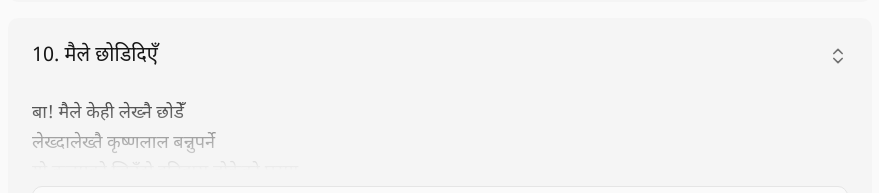
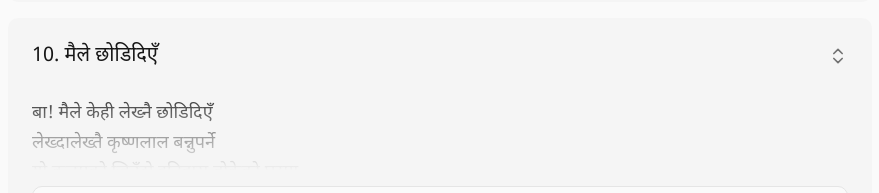
Before and after one commit to AkkalDhami/hello-world, a Next.js app: page /en in a window 1280 px wide. Shown: the part 3619-3812 px from the top of the page, without its empty margins (200-1079 px from the left). Built offline with nearby package versions, Linux system fonts and the light colour scheme.

Commit message:
feat: simplify ContactsInfo component usage in Footer; update animation properties in Heading and SubHeading components; refine poem content formatting

```diff
--- a/components/layouts/footer.tsx
+++ b/components/layouts/footer.tsx
@@ -87,7 +87,7 @@ export function Footer() {
           }}
           viewport={{ once: true }}
         >
-          <ContactsInfo className="grid items-center gap-4 text-muted-foreground sm:grid-cols-2" />
+          <ContactsInfo />
         </motion.div>
       </motion.div>
     </footer>
--- a/components/ui/heading.tsx
+++ b/components/ui/heading.tsx
@@ -21,11 +21,10 @@ export function Heading({
         opacity: 0,
         filter: "blur(10px)",
       }}
-      whileInView={{
+      animate={{
         opacity: 1,
         filter: "blur(0px)",
       }}
-      viewport={{ once: true }}
       transition={{
         duration: 0.3,
         ease: "easeInOut",
--- a/components/ui/sub-heading.tsx
+++ b/components/ui/sub-heading.tsx
@@ -21,18 +21,17 @@ export function SubHeading({
         y: 20,
         filter: "blur(10px)",
       }}
-      whileInView={{
+      animate={{
         opacity: 1,
         y: 0,
         filter: "blur(0px)",
       }}
-      viewport={{ once: true }}
       transition={{
         duration: 0.4,
         ease: "easeInOut",
       }}
       className={cn(
-        "animate-fade-in-blur sm:max-w-3xl text-base text-muted-foreground sm:text-lg",
+        "animate-fade-in-blur text-base text-muted-foreground sm:max-w-3xl sm:text-lg",
         as === "h3" && "font-medium",
         className
       )}
--- a/data/poems.ts
+++ b/data/poems.ts
@@ -174,7 +174,7 @@ export const POEMS_NP: Poem[] = [
 जहाँ स्वार्थी सर्जनहरू
 विकासको टेबलमा निर्मम चिरफार गर्दैछन्
 
- हेर त, शिरदेखि पाउसम्म
+हेर त, शिरदेखि पाउसम्म
 डोजरका बङ्गारे दाराले लुछिरहेछन्
 धर्तीका कलिला छालाहरू
 कोलाहलका नङ्ग्राले चिथोरिरहेछन्
@@ -208,7 +208,7 @@ export const POEMS_NP: Poem[] = [
 ढलको विष पिएर बाँचेका
 माछाको
 माटोको स्पर्श हराएर रन्थलिएका
- स-साना जीवको
+स-साना जीवको
 
 यसै शरीरमा रजाइँ गर्नेहरूलाई म सोध्छु
 कसरी बाँचेका होलान्
@@ -298,13 +298,14 @@ export const POEMS_NP: Poem[] = [
 मान्छेले अरूको भाग खोसेर
 आफ्नो झोला भर्यो
 र भन्यो- म भरिएँ
- तर झोलामुनिको धर्ती अझै भोकै थियो
+तर झोलामुनिको धर्ती अझै भोकै थियो
 
 मान्छेले इँटाको पर्खाल उठाइ
- पवित्र अपवित्रको रङ्ग पोत्यो
- वर्षाले रङ्ग त पखाल्यो
+पवित्र अपवित्रको रङ्ग पोत्यो
+वर्षाले रङ्ग त पखाल्यो
 तर मनभित्र ठडिएको
-त्यो विभेदको पर्खाल अझै ढलेको छैन।`,
+त्यो विभेदको अग्लो पर्खाल
+अझै ढलेको छैन।`,
   },
   {
     id: 9,
@@ -337,25 +338,29 @@ export const POEMS_NP: Poem[] = [
     title: "मैले छोडिदिएँ",
     src: "https://res.cloudinary.com/ddphbjact/video/upload/q_auto/f_auto/v1781268741/maile_ddbl2j.mp3",
     content: `
-बा! मैले केही लेख्नै छोडेँ
+बा! मैले केही लेख्नै छोडिदिएँ
 लेख्दालेख्तै कृष्णलाल बन्नुपर्ने
 यो कलमको जिउँदो इतिहास बोकेको घरमा
-मैले लेख्नै छोडिदिएँ।
+मैले केही लेख्नै छोडेँ
 
-आमा! मैले उमङ्गका कुनै रङ छुनै छोडिदिएँ
+आमा! मैले उमङ्गका
+कुनै रङ छुनै छोडिदिएँ
 रङ्गिँदा रङ्गिँदै रङ्गहीन हुनुपर्ने
-यो विभेदको श्रृङ्गारलर सजिएको समाजमा
-मैले रङ्गीनै छोडिदिएँ
+यो विभेदको श्रृङ्गारले सजिएको
+समाजमा मैले रङ्गीनै छोडेँ
 
-दाई! मैले सुन्दर भविष्यको सपना देख्नै छोडेँ
+दाई! मैले सुन्दर भविष्यको
+सपना देख्नै छोडिदिएँ
 बैँस नफुल्दै पासपोर्टको बुई चढ्नुपर्ने
 यो सपना बेचेर पेट पाल्नुपर्ने देशमा
-मैले सपना देख्नै छोडिदिएँ।
+मैले सपना देख्नै छोडेँ
 
-दिदी! मैले आफैँलाई चिन्नै छोडेँ।
+दिदी!
+मैले आफैँलाई चिन्नै छोडिदिएँ।
 जति पढ्यो उति खाली हुनुपर्ने
 यो मुखुण्डोधारी राजनीतिको भीडमा,
-मैले ऐनामा आफ्नै अनुहार हेर्नै छोडिदिएँ।
+ मैले ऐनामा
+आफ्नै अनुहार चिन्नै छोडेँ
 
 ए घर! ए देश!
 ए समाज! हे ढोँगी राजनीति!
```
